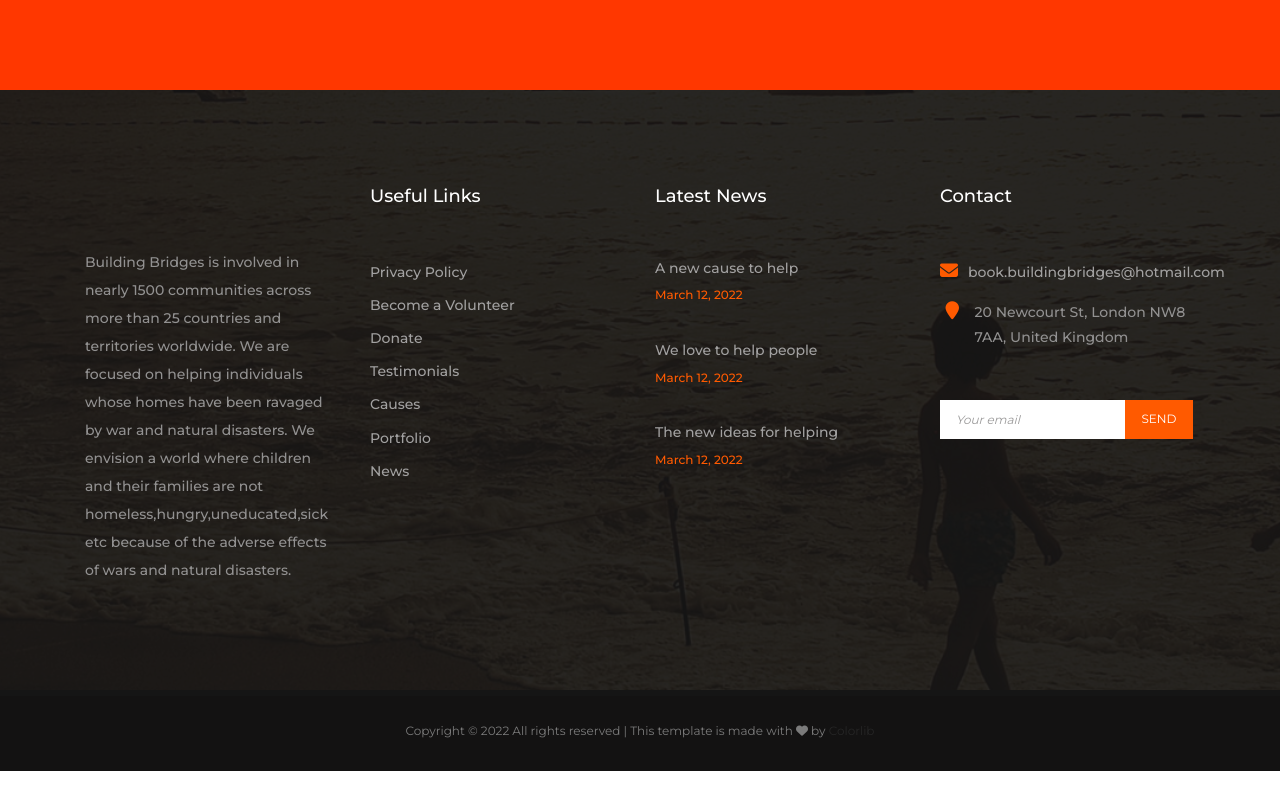
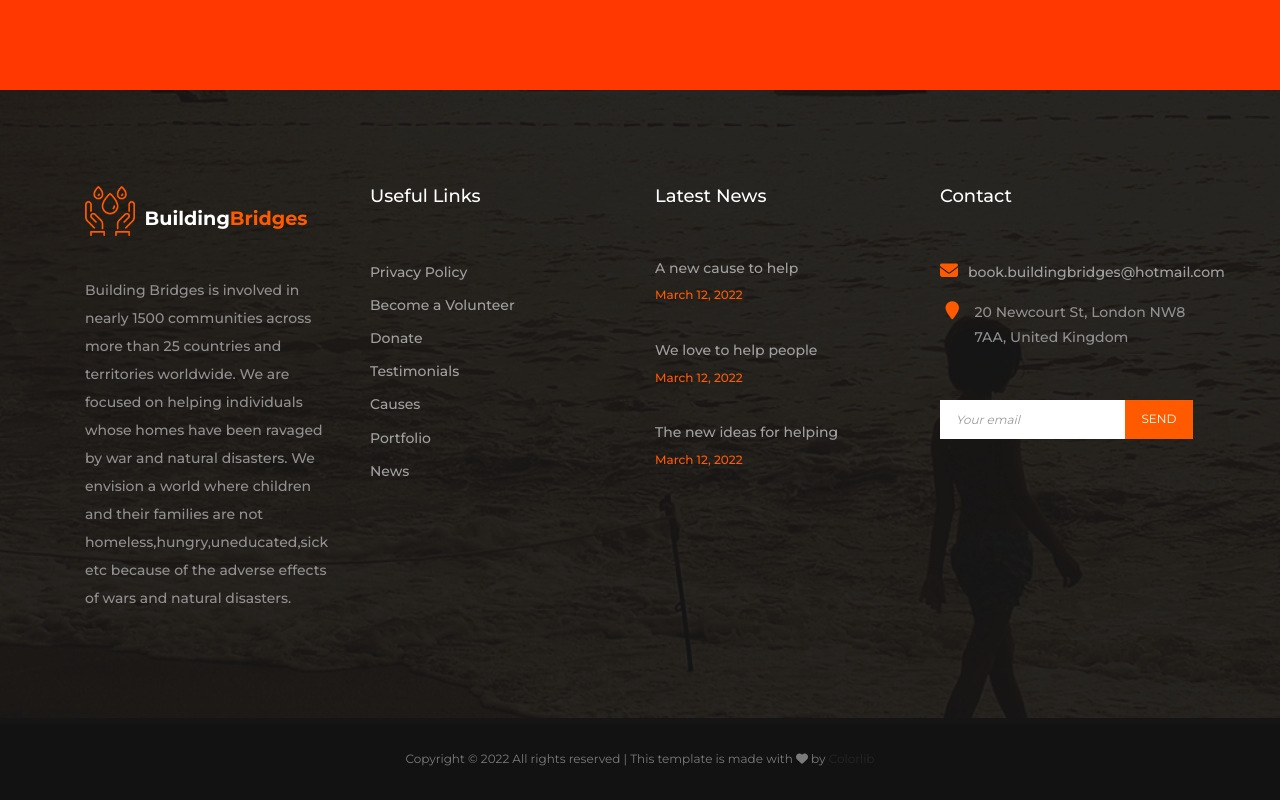
Before and after one commit to calebbenjin/charitytemplate, a plain HTML site: page about.html in a window 1280 px wide. Shown: the part 2200-3000 px from the top of the page. Before the commit the page ends 2971 px from the top, so only its background shows below. Drawn offline with Linux system fonts and the light colour scheme; some packages are replaced by stand-ins of ours; a script that the page names is missing.

Commit message:
Footer logo

```diff
--- a/about.html
+++ b/about.html
@@ -287,11 +287,14 @@
             <div class="col-12 col-md-6 col-lg-3">
               <div class="foot-about">
                 <h2>
-                  <a class="foot-logo" href="#"
-                    ><img
-                      src="images/xfoot-logo.png.pagespeed.ic.QzKNgHQNJQ.png"
+                  <a class="logoStyle" href="index.html" rel="home">
+                    <img
+                      src="images/xdonation.png.pagespeed.ic.J312XzHSQN.png"
+                      width="50"
                       alt=""
-                  /></a>
+                    />
+                    <h4 class="text-logo footLogo">Building<span>Bridges</span></h4>
+                  </a>
                 </h2>
                 <p>
                   Building Bridges is involved in nearly 1500 communities across
--- a/css/style.css
+++ b/css/style.css
@@ -63,6 +63,10 @@
   font-size: 1.2rem;
 }
 
+.footLogo {
+  color: #fff;
+}
+
 @media(max-width: 768px) {
   .whatsAppContainer {
     padding: 0.7rem 2rem;
```
Also changed, not shown: causes.html (+7 -4 lines), contact.html (+7 -4 lines), donate.html (+7 -4 lines), index.html (+7 -4 lines).
